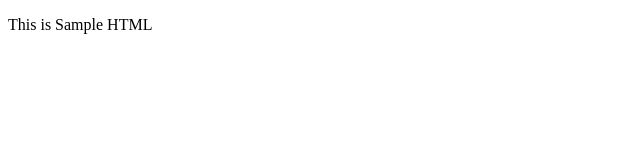
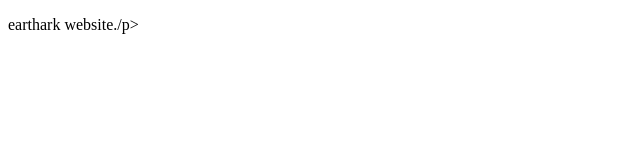
Before and after one commit to ea-site/earthark, a plain HTML site: page docs/index.html in a window 1280 px wide. Shown: the full height of the page, 0-640 px from the left. Drawn offline with Linux system fonts and the light colour scheme.

Commit message:
update page

```diff
--- a/docs/index.html
+++ b/docs/index.html
@@ -12,6 +12,6 @@
     <title>Sample</title>
   </head>
   <body>
-    <p>This is Sample HTML</p>
+    <p>earthark website./p>
   </body>
 </html>
```
